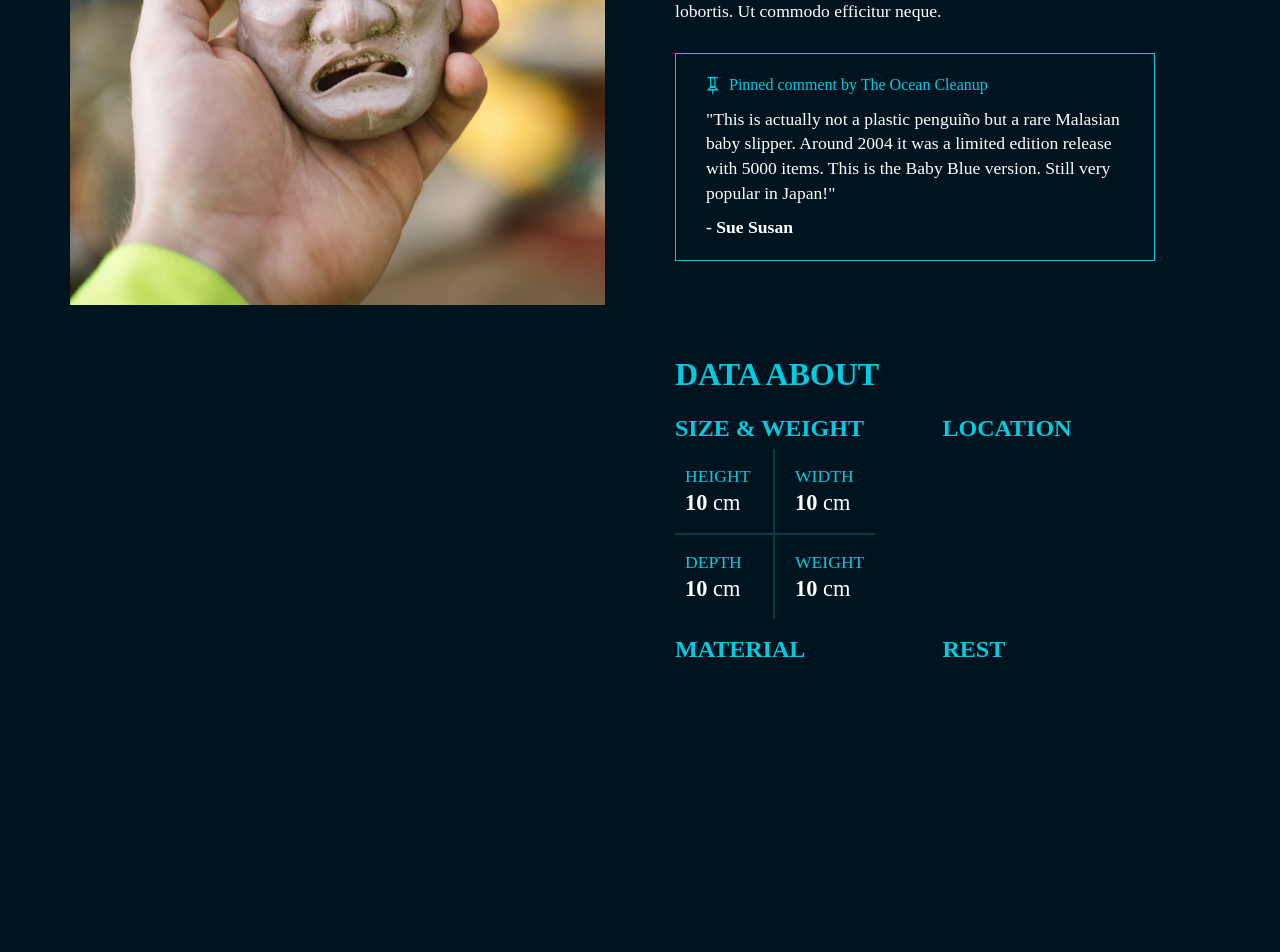
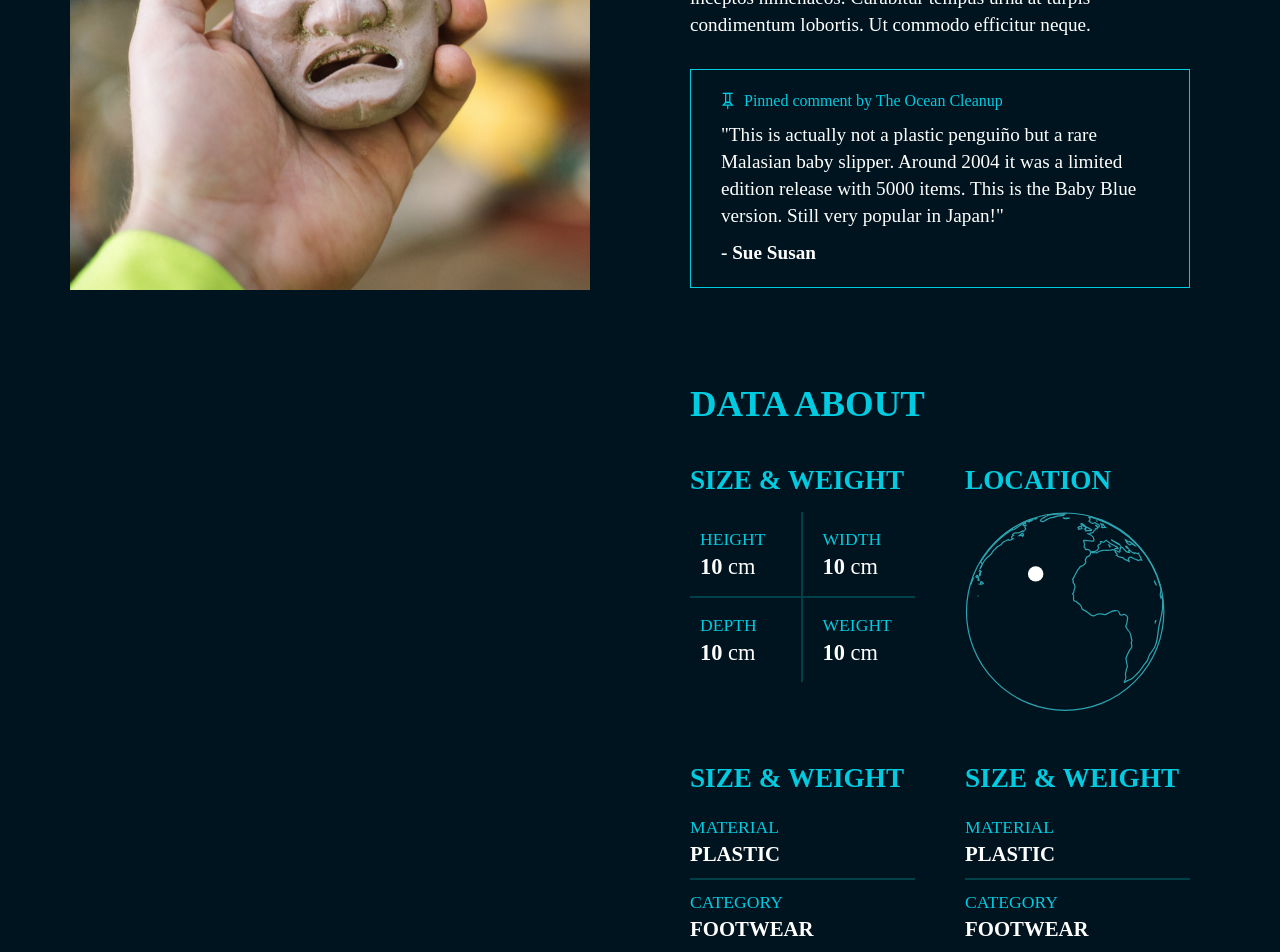
Before and after one commit to teunism/teunis-site, a React app: page /items/doll-head in a window 1280 px wide. Shown: the part 300-1252 px from the top of the page. Before the commit the page ends 1029 px from the top, so only its background shows below. Built offline with nearby package versions, Linux system fonts and the light colour scheme; a web font is replaced by a local one.

Commit message:
Add location to item page

```diff
--- /dev/null
+++ b/src/components/Atoms/ItemDataTable/ItemDataTable.js
@@ -0,0 +1,24 @@
+import React from "react";
+
+import "./ItemDataTable.scss";
+
+const ItemDataTable = ({ data }) => {
+    return (
+        <>
+            <h3 className="item-data-table__title">Size & Weight</h3>
+            <dl className="item-data-table__table">
+                <div className="item-data-table__data-pair">
+                    <dd className="item-data-table__data-title">Material</dd>
+                    <dt className="item-data-table__data-value">Plastic</dt>
+                </div>
+
+                <div className="item-data-table__data-pair">
+                    <dd className="item-data-table__data-title">Category</dd>
+                    <dt className="item-data-table__data-value">Footwear</dt>
+                </div>
+            </dl>
+        </>
+    );
+};
+
+export default ItemDataTable;
--- /dev/null
+++ b/src/components/Atoms/ItemDataTable/ItemDataTable.scss
@@ -0,0 +1,29 @@
+@import "../../../styles/global.scss";
+
+.item-data-table__title {
+    @include heading-small;
+    margin-bottom: gap(4);
+}
+
+.item-data-table__table {
+    width: 100%;
+}
+
+.item-data-table__data-pair:first-of-type {
+    padding-bottom: 15px;
+    border-bottom: 2px solid $blue-dark;
+}
+.item-data-table__data-pair:last-of-type {
+    padding-top: 15px;
+}
+
+.item-data-table__data-title {
+    @include heading-tiny;
+    margin-bottom: gap(2);
+}
+.item-data-table__data-value {
+    @include data-value-text;
+    @include bp-min(large) {
+        font-size: 1.3rem;
+    }
+}
--- a/src/components/Atoms/ItemSizeWeight/ItemSizeWeight.scss
+++ b/src/components/Atoms/ItemSizeWeight/ItemSizeWeight.scss
@@ -2,12 +2,12 @@
 
 .item-size-weight__title {
     @include heading-small;
-    margin-bottom: gap(2);
+    margin-bottom: gap(3);
 }
 
 .item-size-weight__data {
     display: grid;
-    grid-template-columns: 100px 100px;
+    grid-template-columns: 1fr 1fr;
 }
 .item-size-weight__data-pair {
     padding: gap(3) 0;
--- a/src/components/Molecules/GlobeOverlay/GlobeOverlay.js
+++ b/src/components/Molecules/GlobeOverlay/GlobeOverlay.js
@@ -1,7 +1,6 @@
 import React, { useContext } from "react";
 
 import { patchesData } from "../../../data/patches";
-import { itemsData } from "../../../data/itemsData";
 
 import { ActivePatchContext } from "../../../App";
 
--- a/src/components/Molecules/ItemInfo/ItemInfo.js
+++ b/src/components/Molecules/ItemInfo/ItemInfo.js
@@ -1,6 +1,9 @@
 import React from "react";
 
 import ItemSizeWeight from "../../Atoms/ItemSizeWeight/ItemSizeWeight";
+import ItemDataTable from "../../Atoms/ItemDataTable/ItemDataTable";
+
+import LocationImage from "../../../img/item-location.svg";
 
 import "./ItemInfo.scss";
 
@@ -15,14 +18,21 @@ const ItemInfo = () => {
 
                 <div className="item-info__category">
                     <h3 className="item-info__category-title">Location</h3>
+                    <figure>
+                        <img
+                            className="item-info__location-image"
+                            src={LocationImage}
+                            alt=""
+                        />
+                    </figure>
                 </div>
 
                 <div className="item-info__category">
-                    <h3 className="item-info__category-title">Material</h3>
+                    <ItemDataTable />
                 </div>
 
                 <div className="item-info__category">
-                    <h3 className="item-info__category-title">Rest</h3>
+                    <ItemDataTable />
                 </div>
             </div>
         </section>
--- a/src/components/Molecules/ItemInfo/ItemInfo.scss
+++ b/src/components/Molecules/ItemInfo/ItemInfo.scss
@@ -1,23 +1,29 @@
 @import "../../../styles/global.scss";
 
 .item-info {
+    @include constrain(small-medium);
 }
 .item-info__title {
     @include heading-medium;
     font-weight: 800;
-    margin-bottom: gap(4);
+    margin-bottom: gap(5);
 }
 
 .item-info__content {
-    display: flex;
-    gap: gap(3);
-    flex-wrap: wrap;
+    display: grid;
+    grid-template-columns: 1fr 1fr;
+    gap: gap(5);
 }
 
-.item-info__category {
-    width: calc(50% - #{gap(3)});
+.item-info__location-image {
+    max-width: 200px;
 }
 
 .item-info__category-title {
     @include heading-small;
+    margin-bottom: gap(3);
 }
+
+.item-info__location-image {
+    width: 100%;
+}
--- a/src/components/Molecules/PinnedComment/PinnedComment.scss
+++ b/src/components/Molecules/PinnedComment/PinnedComment.scss
@@ -21,6 +21,6 @@
 }
 
 .pinned-comment__comment-name {
-    font-size: 1.1rem;
+    font-size: 1.2rem;
     font-weight: 600;
 }
--- a/src/components/Templates/ItemDetailTemplate/ItemDetailTemplate.scss
+++ b/src/components/Templates/ItemDetailTemplate/ItemDetailTemplate.scss
@@ -1,8 +1,9 @@
 @import "../../../styles/global.scss";
 
 .item-detail-template {
+    max-width: 100vw;
     display: flex;
-    gap: gap(6);
+    gap: gap(7);
     padding: gap(6);
 }
 
--- a/src/styles/base/fonts.scss
+++ b/src/styles/base/fonts.scss
@@ -3,15 +3,15 @@
  */
 @mixin heading-big {
     font-weight: 900;
-    font-size: 3.3rem;
+    font-size: 3.7rem;
     color: $blue;
     line-height: 0.85;
     text-transform: uppercase;
     @include bp-min(medium) {
-        font-size: 3.5rem;
+        font-size: 3.8em;
     }
     @include bp-min(large) {
-        font-size: 3.7rem;
+        font-size: 4rem;
     }
 }
 
@@ -25,21 +25,21 @@
         font-size: 1.8rem;
     }
     @include bp-min(large) {
-        font-size: 2rem;
+        font-size: 2.3rem;
     }
 }
 
 @mixin heading-small {
     font-weight: 600;
-    font-size: 1.3rem;
+    font-size: 1.5rem;
     color: $blue;
     line-height: 0.85;
     text-transform: uppercase;
     @include bp-min(medium) {
-        font-size: 1.4rem;
+        font-size: 1.6rem;
     }
     @include bp-min(large) {
-        font-size: 1.5rem;
+        font-size: 1.7rem;
     }
 }
 
--- a/src/styles/base/layout.scss
+++ b/src/styles/base/layout.scss
@@ -37,7 +37,7 @@ $paddings: (
 $constrains: (
     tiny: 350px,
     small: 400px,
-    small-medium: 480px,
+    small-medium: 500px,
     medium: 940px,
     large: 1440px,
     huge: 1800px,
--- a/src/styles/global.scss
+++ b/src/styles/global.scss
@@ -17,7 +17,7 @@ html {
 html,
 body {
     @include constrain(huge);
-    width: 100vw;
+    max-width: 100vw;
     color: $white;
     background-color: $blue-darker;
     font-family: proxima-nova;
@@ -33,5 +33,5 @@ main {
 p {
     font-weight: 300;
     line-height: 1.4;
-    font-size: 1.1rem;
+    font-size: 1.2rem;
 }
```
Also changed, not shown: src/img/item-location.svg (added).
